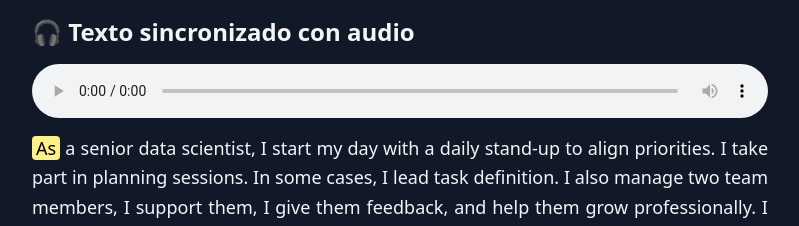
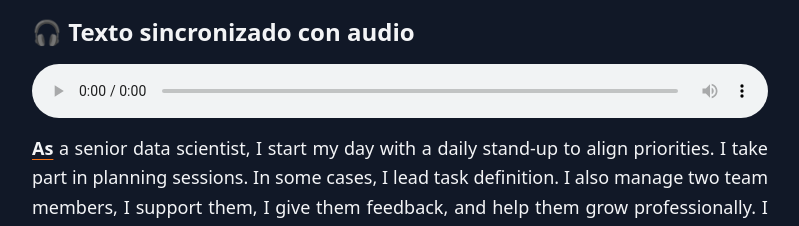
Before and after one commit to cuauhtemocbe/audio-sync-app, a React (Vite) app: page / in a window 1280 px wide. Shown: the top 226 px of the page, without its empty margins (240-1039 px from the left). Built offline with nearby package versions, Linux system fonts and the light colour scheme; the HTML template or start-up script is replaced by a standard one.

Commit message:
Improve active text visualization

```diff
--- a/src/App.jsx
+++ b/src/App.jsx
@@ -51,7 +51,7 @@ export default function App() {
             onClick={w.type === "text" ? () => seekTo(w.ts) : undefined}
             className={`${
               w.type === "text" ? "cursor-pointer" : ""
-            } ${idx === activeWordIndex ? "bg-yellow-200 text-black transition-colors duration-200 rounded px-1" : ""}`}
+            } ${idx === activeWordIndex ? "underline underline-offset-4 decoration-orange-500 font-bold" : ""}`}
           >
             {w.value}
           </span>
```
